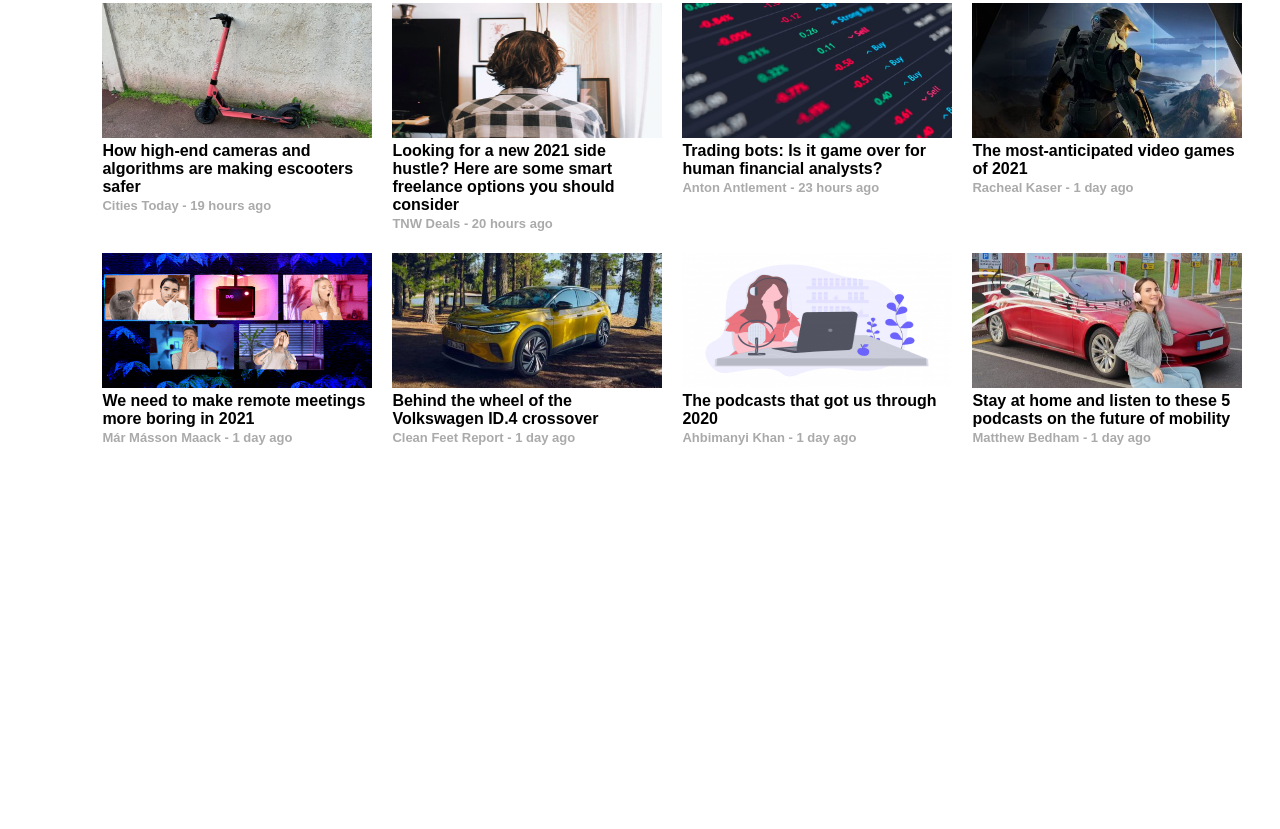
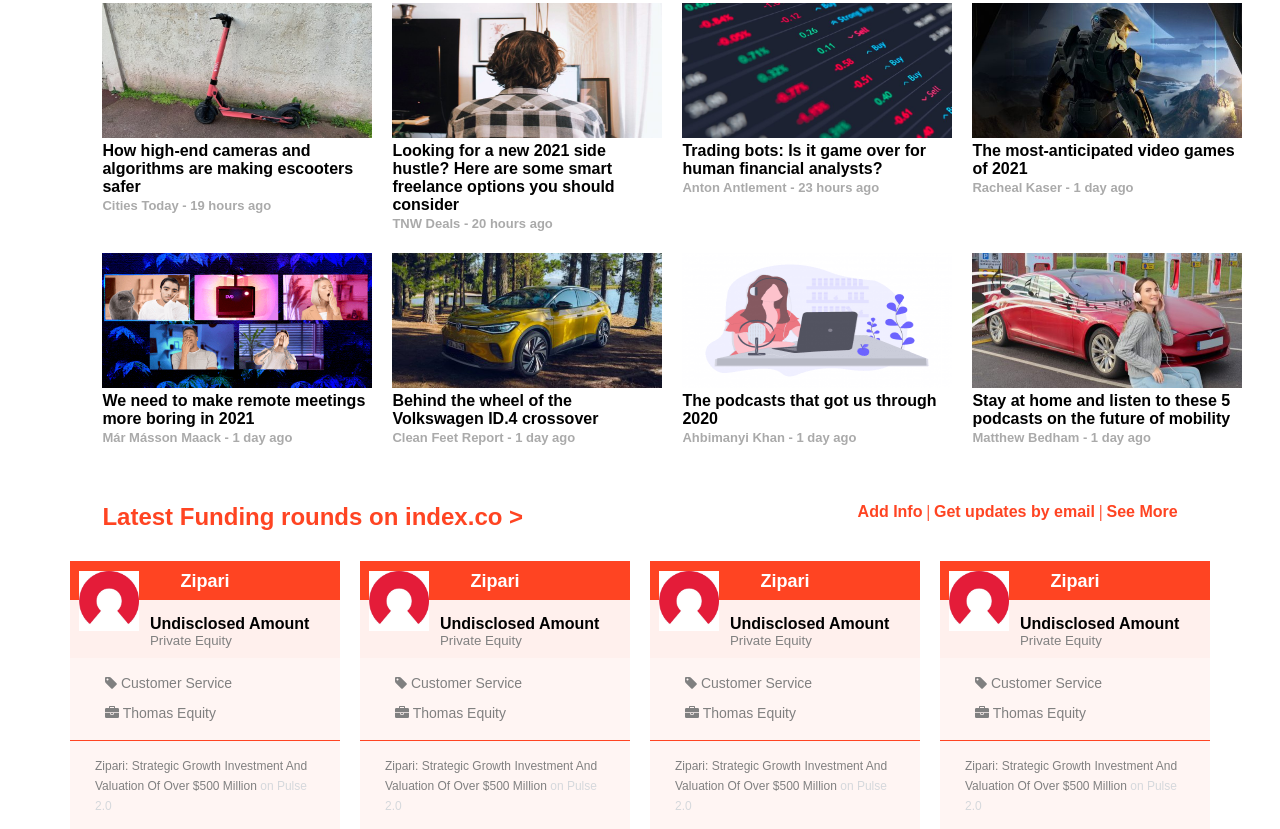
Before and after one commit to Habidoye97/the-next-web, a website: page index.html in a window 1280 px wide. Shown: the part 728-1557 px from the top of the page. Before the commit the page ends 1231 px from the top, so only its background shows below. Drawn offline with Linux system fonts and the light colour scheme.

Commit message:
Add the lastest funding card to my project

```diff
--- a/index.html
+++ b/index.html
@@ -110,5 +110,108 @@
       </div>
     </div>
   </section>
+  <div>
+    <div class="latest-funding">
+      <div><h2><a href="#">Latest Funding rounds on index.co ></a></h2></div>
+      <div><span><a href="#">Add Info</a></span> |
+        <span><a href="#">Get updates by email</a></span> |
+        <span><a href="#">See More</a></span>
+      </div>
+    </div>
+    <div class="main-latest-funding-card">
+      <div class="latest-funding-card">
+        <a class="latest-funding-card-head" href="#">
+          <h4 class="zipari">Zipari</h4>
+          <img id="cardimg" src="./assets/card1.webp" alt="ziparicard">
+          <div class="card-head-details">
+            <h4>Undisclosed Amount</h4>
+            <h5>Private Equity</h5>
+          </div>
+        </a>
+        <div class="funding-card-details">
+          <a href="#">
+            <i class="fa fa-tag"></i>
+            Customer Service
+          </a> <br>
+          <a href="#">
+            <i class="fa fa-briefcase"></i>
+            Thomas Equity
+          </a>
+        </div>
+        <div class="last-funding-card-details">
+            Zipari: Strategic Growth Investment And Valuation Of Over $500 Million <a href="#"> on Pulse 2.0 </a>
+        </div>
+      </div>
+      <div class="latest-funding-card">
+        <a class="latest-funding-card-head" href="#">
+          <h4 class="zipari">Zipari</h4>
+          <img id="cardimg" src="./assets/card1.webp" alt="ziparicard">
+          <div class="card-head-details">
+            <h4>Undisclosed Amount</h4>
+            <h5>Private Equity</h5>
+          </div>
+        </a>
+        <div class="funding-card-details">
+          <a href="#">
+            <i class="fa fa-tag"></i>
+            Customer Service
+          </a> <br>
+          <a href="#">
+            <i class="fa fa-briefcase"></i>
+            Thomas Equity
+          </a>
+        </div>
+        <div class="last-funding-card-details">
+            Zipari: Strategic Growth Investment And Valuation Of Over $500 Million <a href="#"> on Pulse 2.0 </a>
+        </div>
+      </div>
+      <div class="latest-funding-card">
+        <a class="latest-funding-card-head" href="#">
+          <h4 class="zipari">Zipari</h4>
+          <img id="cardimg" src="./assets/card1.webp" alt="ziparicard">
+          <div class="card-head-details">
+            <h4>Undisclosed Amount</h4>
+            <h5>Private Equity</h5>
+          </div>
+        </a>
+        <div class="funding-card-details">
+          <a href="#">
+            <i class="fa fa-tag"></i>
+            Customer Service
+          </a> <br>
+          <a href="#">
+            <i class="fa fa-briefcase"></i>
+            Thomas Equity
+          </a>
+        </div>
+        <div class="last-funding-card-details">
+            Zipari: Strategic Growth Investment And Valuation Of Over $500 Million <a href="#"> on Pulse 2.0 </a>
+        </div>
+      </div>
+      <div class="latest-funding-card">
+        <a class="latest-funding-card-head" href="#">
+          <h4 class="zipari">Zipari</h4>
+          <img id="cardimg" src="./assets/card1.webp" alt="ziparicard">
+          <div class="card-head-details">
+            <h4>Undisclosed Amount</h4>
+            <h5>Private Equity</h5>
+          </div>
+        </a>
+        <div class="funding-card-details">
+          <a href="#">
+            <i class="fa fa-tag"></i>
+            Customer Service
+          </a> <br>
+          <a href="#">
+            <i class="fa fa-briefcase"></i>
+            Thomas Equity
+          </a>
+        </div>
+        <div class="last-funding-card-details">
+            Zipari: Strategic Growth Investment And Valuation Of Over $500 Million <a href="#"> on Pulse 2.0 </a>
+        </div>
+      </div>
+    </div>
+  </div>
 </body>
 </html>
--- a/styles.css
+++ b/styles.css
@@ -193,6 +193,7 @@
   font-weight: 900;
   font-size: 25px;
   line-height: -1rem;
+  opacity: 1.0;
 }
 
 #headtopic2,
@@ -338,3 +339,105 @@
 #latesttopicnewsothers18:hover {
   color: black;
 }
+
+.latest-funding {
+  display: flex;
+  justify-content: space-between;
+  color: #f42;
+  padding-left: 8%;
+  padding-right: 8%;
+  font-weight: bolder;
+  padding-bottom: 30px;
+}
+
+.latest-funding a {
+  text-decoration: none;
+  color: #f42;
+  font-family: "ARS-Maquette", "Helvetica-Neue", Arial, sans-serif;
+}
+
+.latest-funding a:hover {
+  color: black;
+}
+
+.main-latest-funding-card {
+  display: grid;
+  grid-template-columns: repeat(4, 270px);
+  grid-column-gap: 20px;
+  justify-content: center;
+}
+
+.latest-funding-card-head {
+  text-decoration: none;
+  position: relative;
+  width: 270px;
+  height: 96.6667px;
+  font-family: "Helvetica-Neue", Arial, sans-serif;
+}
+
+#cardimg {
+  width: 60px;
+  height: 60px;
+  position: absolute;
+  top: 10px;
+  left: 9px;
+}
+
+.zipari {
+  width: 270px;
+  text-align: center;
+  height: 39.3333px;
+  background: #f42;
+  color: #fff;
+  padding-top: 10px;
+  font-size: 18px;
+}
+
+.card-head-details {
+  width: 270px;
+  height: 57.3334px;
+  background-color: rgba(255, 68, 34, 0.08);
+  padding-left: 80px;
+  padding-top: 15px;
+  color: #000;
+  font-size: 16px;
+}
+
+.card-head-details h5 {
+  font-family: sans-serif;
+  font-weight: lighter;
+  color: gray;
+}
+
+.funding-card-details {
+  width: 270px;
+  height: 82.5px;
+  font-family: "ARS-Maquette", "Helvetica-Neue", Arial, sans-serif;
+  background-color: rgba(255, 68, 34, 0.05);
+  padding-left: 35px;
+  padding-top: 10px;
+}
+
+.funding-card-details a {
+  text-decoration: none;
+  color: gray;
+  line-height: 30px;
+  font-size: 14px;
+}
+
+.last-funding-card-details {
+  width: 270px;
+  height: 88.5px;
+  font-family: "ARS-Maquette", "Helvetica-Neue", Arial, sans-serif;
+  background-color: rgba(255, 68, 34, 0.05);
+  border-top: 1px solid #f42;
+  padding: 15px 25px 10px 25px;
+  font-size: 12px;
+  color: gray;
+  line-height: 20px;
+}
+
+.last-funding-card-details a {
+  text-decoration: none;
+  color: #D5D8DC;
+}
```
Also changed, not shown: assets/card1.webp (added).
